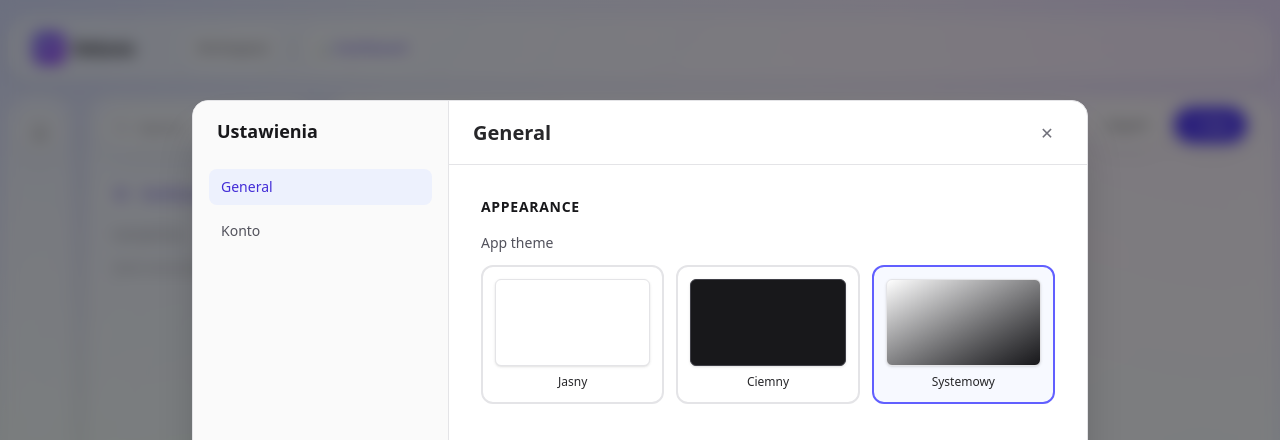
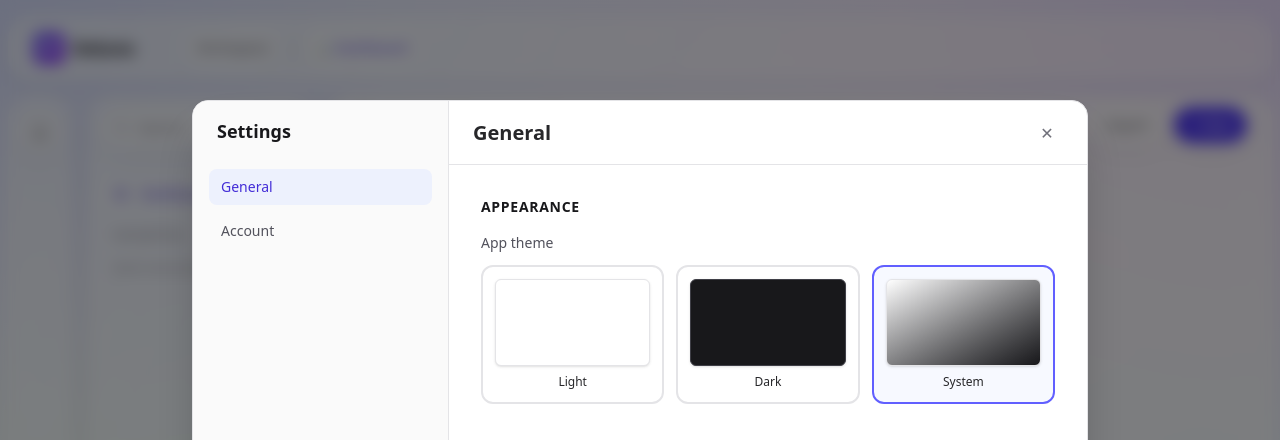
Before and after one commit to MichaelTeida/deluno, a Next.js app: page /dashboard in a window 1280 px wide. Both pictures are taken after a click on the button 40 px from the left and 699 px from the top of the page. Shown: the top 440 px of the page. Built offline with nearby package versions, Linux system fonts and the light colour scheme.

Commit message:
fix: theme switching with mounted state check and complete translations

```diff
--- a/components/SettingsModal.tsx
+++ b/components/SettingsModal.tsx
@@ -2,7 +2,7 @@
 
 import { useTheme } from "next-themes";
 import { UserProfile } from "@clerk/nextjs";
-import { useState } from "react";
+import { useState, useEffect } from "react";
 
 interface SettingsModalProps {
     isOpen: boolean;
@@ -10,8 +10,13 @@ interface SettingsModalProps {
 }
 
 export default function SettingsModal({ isOpen, onClose }: SettingsModalProps) {
-    const { theme, setTheme } = useTheme();
+    const { theme, setTheme, resolvedTheme } = useTheme();
     const [activeTab, setActiveTab] = useState<'general' | 'account'>('general');
+    const [mounted, setMounted] = useState(false);
+
+    useEffect(() => {
+        setMounted(true);
+    }, []);
 
     if (!isOpen) return null;
 
@@ -21,7 +26,7 @@ export default function SettingsModal({ isOpen, onClose }: SettingsModalProps) {
 
                 {/* Sidebar */}
                 <div className="w-64 bg-zinc-50 dark:bg-zinc-950 border-r border-zinc-200 dark:border-zinc-800 p-4 flex flex-col gap-2">
-                    <h2 className="text-lg font-bold px-2 mb-4 text-zinc-900 dark:text-zinc-100">Ustawienia</h2>
+                    <h2 className="text-lg font-bold px-2 mb-4 text-zinc-900 dark:text-zinc-100">Settings</h2>
 
                     <button
                         onClick={() => setActiveTab('general')}
@@ -33,7 +38,7 @@ export default function SettingsModal({ isOpen, onClose }: SettingsModalProps) {
                         onClick={() => setActiveTab('account')}
                         className={`text-left px-3 py-2 rounded-lg text-sm font-medium transition-colors ${activeTab === 'account' ? 'bg-indigo-100/50 dark:bg-indigo-900/30 text-indigo-700 dark:text-indigo-300' : 'text-zinc-600 dark:text-zinc-400 hover:bg-zinc-200/50 dark:hover:bg-zinc-800/50'}`}
                     >
-                        Konto
+                        Account
                     </button>
                 </div>
 
@@ -65,24 +70,24 @@ export default function SettingsModal({ isOpen, onClose }: SettingsModalProps) {
                                             <div className="grid grid-cols-3 gap-3">
                                                 <button
                                                     onClick={() => setTheme("light")}
-                                                    className={`p-3 rounded-xl border-2 flex flex-col items-center gap-2 transition-all ${theme === 'light' ? 'border-indigo-500 bg-indigo-50/50 dark:bg-indigo-900/20' : 'border-zinc-200 dark:border-zinc-700 hover:border-zinc-300 dark:hover:border-zinc-600'}`}
+                                                    className={`p-3 rounded-xl border-2 flex flex-col items-center gap-2 transition-all ${mounted && theme === 'light' ? 'border-indigo-500 bg-indigo-50/50 dark:bg-indigo-900/20' : 'border-zinc-200 dark:border-zinc-700 hover:border-zinc-300 dark:hover:border-zinc-600'}`}
                                                 >
                                                     <div className="w-full aspect-video bg-white rounded-md border border-zinc-200 shadow-sm"></div>
-                                                    <span className="text-xs font-medium">Jasny</span>
+                                                    <span className="text-xs font-medium">Light</span>
                                                 </button>
                                                 <button
                                                     onClick={() => setTheme("dark")}
-                                                    className={`p-3 rounded-xl border-2 flex flex-col items-center gap-2 transition-all ${theme === 'dark' ? 'border-indigo-500 bg-indigo-50/50 dark:bg-indigo-900/20' : 'border-zinc-200 dark:border-zinc-700 hover:border-zinc-300 dark:hover:border-zinc-600'}`}
+                                                    className={`p-3 rounded-xl border-2 flex flex-col items-center gap-2 transition-all ${mounted && theme === 'dark' ? 'border-indigo-500 bg-indigo-50/50 dark:bg-indigo-900/20' : 'border-zinc-200 dark:border-zinc-700 hover:border-zinc-300 dark:hover:border-zinc-600'}`}
                                                 >
                                                     <div className="w-full aspect-video bg-zinc-900 rounded-md border border-zinc-700 shadow-sm"></div>
-                                                    <span className="text-xs font-medium">Ciemny</span>
+                                                    <span className="text-xs font-medium">Dark</span>
                                                 </button>
                                                 <button
                                                     onClick={() => setTheme("system")}
-                                                    className={`p-3 rounded-xl border-2 flex flex-col items-center gap-2 transition-all ${theme === 'system' ? 'border-indigo-500 bg-indigo-50/50 dark:bg-indigo-900/20' : 'border-zinc-200 dark:border-zinc-700 hover:border-zinc-300 dark:hover:border-zinc-600'}`}
+                                                    className={`p-3 rounded-xl border-2 flex flex-col items-center gap-2 transition-all ${mounted && theme === 'system' ? 'border-indigo-500 bg-indigo-50/50 dark:bg-indigo-900/20' : 'border-zinc-200 dark:border-zinc-700 hover:border-zinc-300 dark:hover:border-zinc-600'}`}
                                                 >
                                                     <div className="w-full aspect-video bg-gradient-to-br from-white to-zinc-900 rounded-md border border-zinc-200 dark:border-zinc-700 shadow-sm"></div>
-                                                    <span className="text-xs font-medium">Systemowy</span>
+                                                    <span className="text-xs font-medium">System</span>
                                                 </button>
                                             </div>
                                         </div>
```
